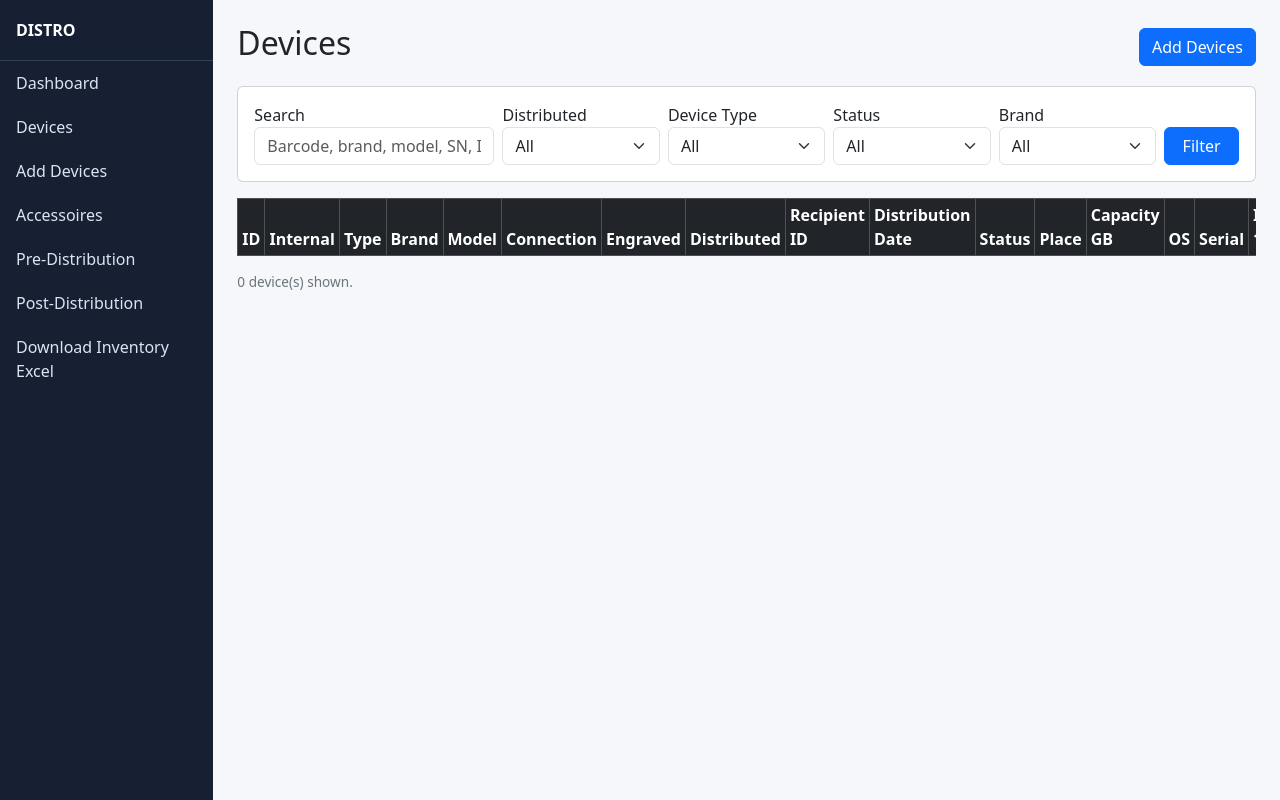
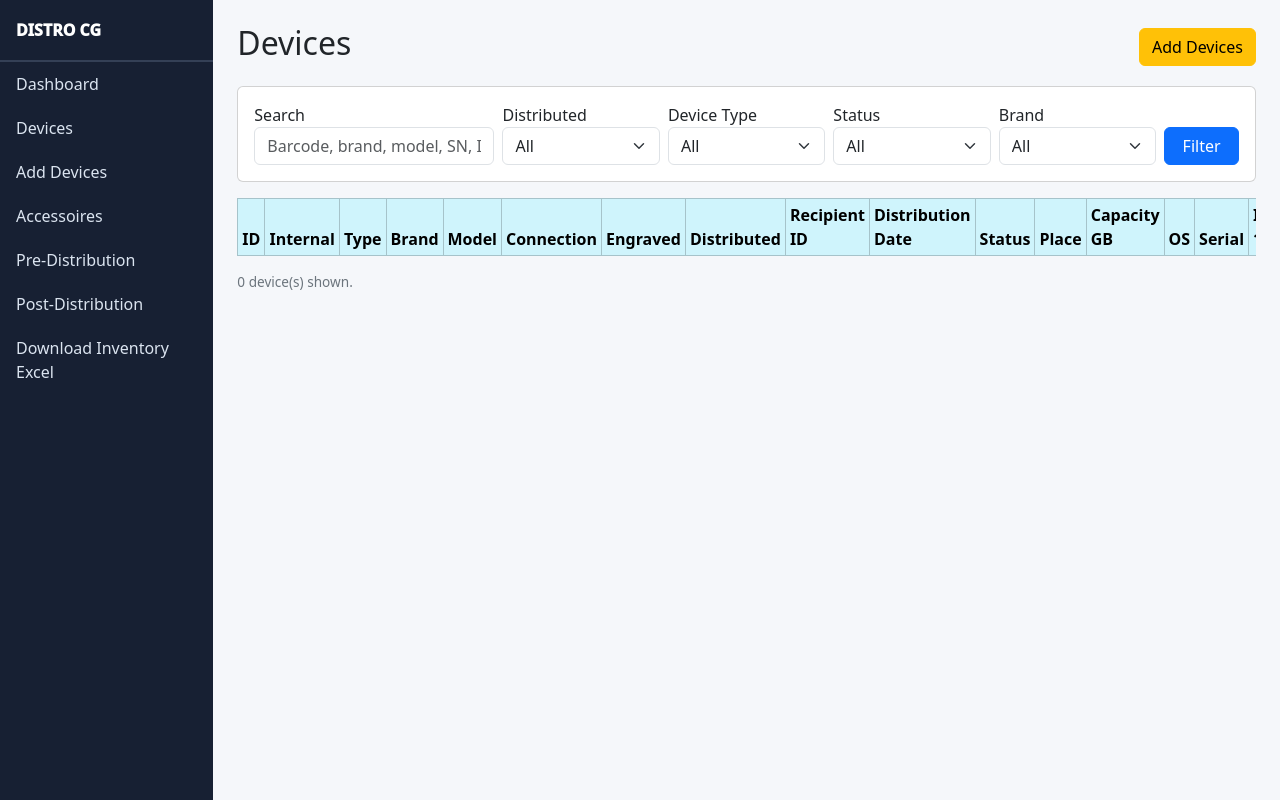
Before and after one commit to cagrigoksu/DISTRO, a Python web app: template app/templates/devices.html in a window 1280 px wide. Run offline with Jinja, Linux system fonts and the light colour scheme; the template is opened without the code that fills it, so the values that code supplies are empty.

Commit message:
UI design edits.

```diff
--- a/app/templates/base.html
+++ b/app/templates/base.html
@@ -4,7 +4,7 @@
 <head>
     <meta charset="utf-8">
     <meta name="viewport" content="width=device-width, initial-scale=1">
-    <title>DISTRO</title>
+    <title>DISTRO CG</title>
     <link href="https://cdn.jsdelivr.net/npm/bootstrap@5.3.3/dist/css/bootstrap.min.css" rel="stylesheet">
     <style>
         body {
@@ -24,15 +24,15 @@
         }
 
         .sidebar a:hover {
-            background: #25314a;
-            color: #fff
+            background: #cceb5a;
+            color: #000000
         }
 
         .brand {
             color: #fff;
-            font-weight: 700;
+            font-weight: 1000;
             padding: 18px 16px;
-            border-bottom: 1px solid #344056
+            border-bottom: 2px solid #344056
         }
 
         .content {
@@ -59,7 +59,7 @@
     <div class="container-fluid">
         <div class="row">
             <nav class="col-md-2 col-lg-2 sidebar p-0">
-                <div class="brand">DISTRO</div>
+                <div class="brand">DISTRO CG</div>
                 <a href="{{ url_for('main.dashboard') }}">Dashboard</a>
                 <a href="{{ url_for('main.devices') }}">Devices</a>
                 <a href="{{ url_for('main.add_devices') }}">Add Devices</a>
--- a/app/templates/dashboard.html
+++ b/app/templates/dashboard.html
@@ -18,7 +18,7 @@
 <div class="card mt-4">
     <div class="card-body">
         <h5>Quick actions</h5>
-        <a class="btn btn-primary me-2" href="{{url_for('main.add_devices')}}">Add devices</a>
+        <a class="btn btn-warning me-2" href="{{url_for('main.add_devices')}}">Add devices</a>
         <a class="btn btn-outline-primary me-2" href="{{url_for('main.pre_distribution')}}">Pre-Distribution</a>
         <a class="btn btn-outline-primary" href="{{url_for('main.post_distribution')}}">Post-Distribution</a>
     </div>
--- a/app/templates/devices.html
+++ b/app/templates/devices.html
@@ -1,7 +1,7 @@
 {% extends "base.html" %}
 {% block content %}
 <div class="d-flex justify-content-between align-items-center">
-    <h2>Devices</h2><a class="btn btn-primary" href="{{url_for('main.add_devices')}}">Add Devices</a>
+    <h2>Devices</h2><a class="btn btn-warning" href="{{url_for('main.add_devices')}}">Add Devices</a>
 </div>
 <form class="card card-body mt-3">
     <div class="row g-2">
@@ -24,30 +24,30 @@
     </div>
 </form>
 <div class="table-wrap mt-3">
-    <table class="table table-sm table-striped table-bordered bg-white">
-        <thead class="table-dark sticky-top">
+    <table class="table table-sm table-striped table-hover table-bordered bg-white">
+        <thead class="table-info sticky-top">
             <tr>
-                <th>ID</th>
-                <th>Internal</th>
-                <th>Type</th>
-                <th>Brand</th>
-                <th>Model</th>
-                <th>Connection</th>
-                <th>Engraved</th>
-                <th>Distributed</th>
-                <th>Recipient ID</th>
-                <th>Distribution Date</th>
-                <th>Status</th>
-                <th>Place</th>
-                <th>Capacity GB</th>
-                <th>OS</th>
-                <th>Serial</th>
-                <th>IMEI-1</th>
-                <th>IMEI-2</th>
-                <th>Donor</th>
+                <th style="width: max-content;">ID</th>
+                <th style="width: max-content;">Internal</th>
+                <th style="width: max-content;">Type</th>
+                <th style="width: max-content;">Brand</th>
+                <th style="width: max-content;">Model</th>
+                <th style="width: max-content;">Connection</th>
+                <th style="width: max-content;">Engraved</th>
+                <th style="width: max-content;">Distributed</th>
+                <th style="width: max-content;">Recipient ID</th>
+                <th style="width: max-content;">Distribution Date</th>
+                <th style="width: max-content;">Status</th>
+                <th style="width: max-content;">Place</th>
+                <th style="width: max-content;">Capacity GB</th>
+                <th style="width: max-content;">OS</th>
+                <th style="width: max-content;">Serial</th>
+                <th style="width: max-content;">IMEI-1</th>
+                <th style="width: max-content;">IMEI-2</th>
+                <th style="width: max-content;">Donor</th>
             </tr>
         </thead>
-        <tbody>
+        <tbody class="table-group-divider">
             {% for d in devices %}
             <tr>
                 <td>{{d.id}}</td>
@@ -60,7 +60,7 @@
                 <td>{{d.is_distributed}}</td>
                 <td>{{d.recipient_national_id or ''}}</td>
                 <td>{{d.distribution_date or ''}}</td>
-                <td>{{d.status}}</td>
+                <td style="width: max-content;">{{d.status}}</td>
                 <td>{{d.place}}</td>
                 <td>{{d.capacity_gb}}</td>
                 <td>{{d.os or ''}}</td>
```
